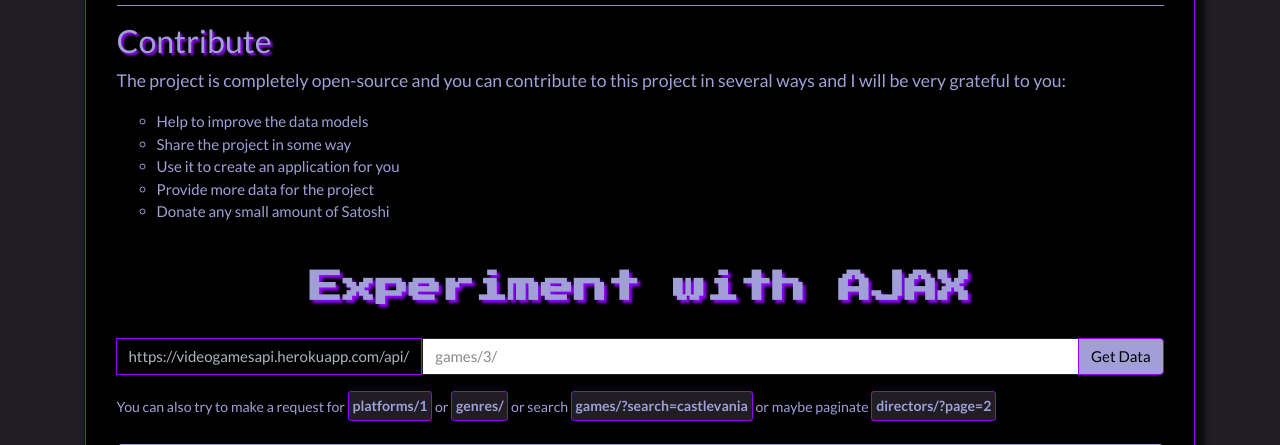
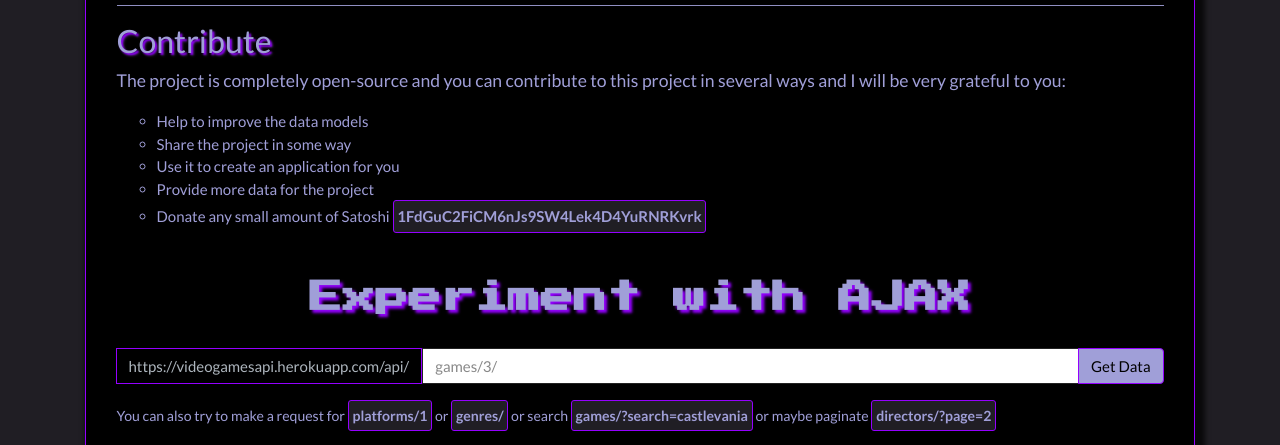
Before and after one commit to the-akira/VideoGamesAPI, a Django app: page /about/ in a window 1280 px wide. Shown: the part 1210-1655 px from the top of the page. Run offline with Django 3.2, Linux system fonts and the light colour scheme; parts of the project's set-up code (start-up, migrations or seed data) failed here and were passed over; some libraries are stand-ins or nearby versions.

```diff
--- a/videogamesapi/templates/about.html
+++ b/videogamesapi/templates/about.html
@@ -28,7 +28,7 @@
 			<li class="contribution-list">Share the project in some way</li>
 			<li class="contribution-list">Use it to create an application for you</li>
 			<li class="contribution-list">Provide more data for the project</li>
-			<li class="contribution-list">Donate any small amount of Satoshi</li>
+			<li class="contribution-list">Donate any small amount of Satoshi <b>1FdGuC2FiCM6nJs9SW4Lek4D4YuRNRKvrk</b></li>
 		</ul>
 		<h1 class="title">Experiment with AJAX</h1>
 		<br>
```
Also changed, not shown: README.md (added).
